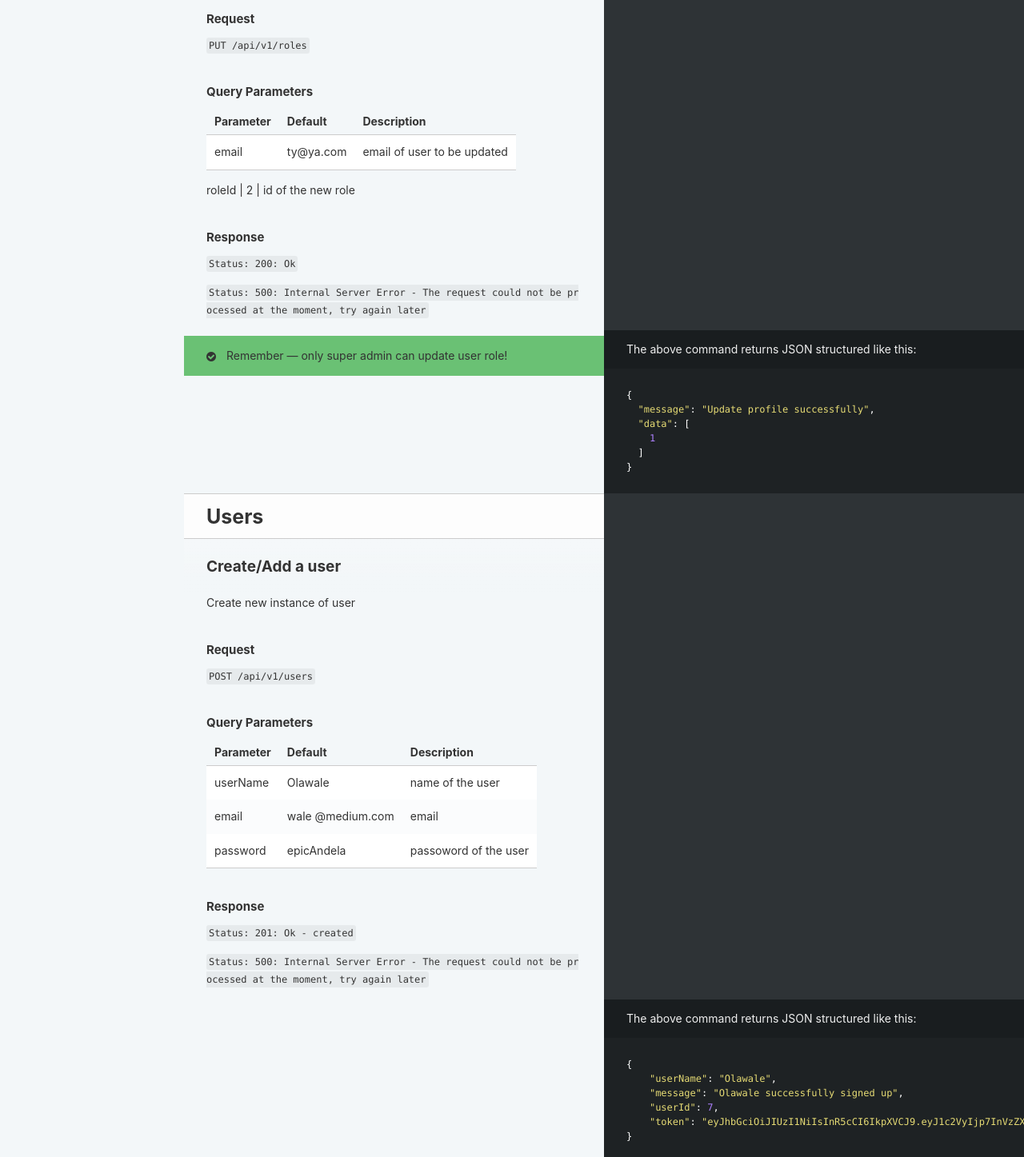
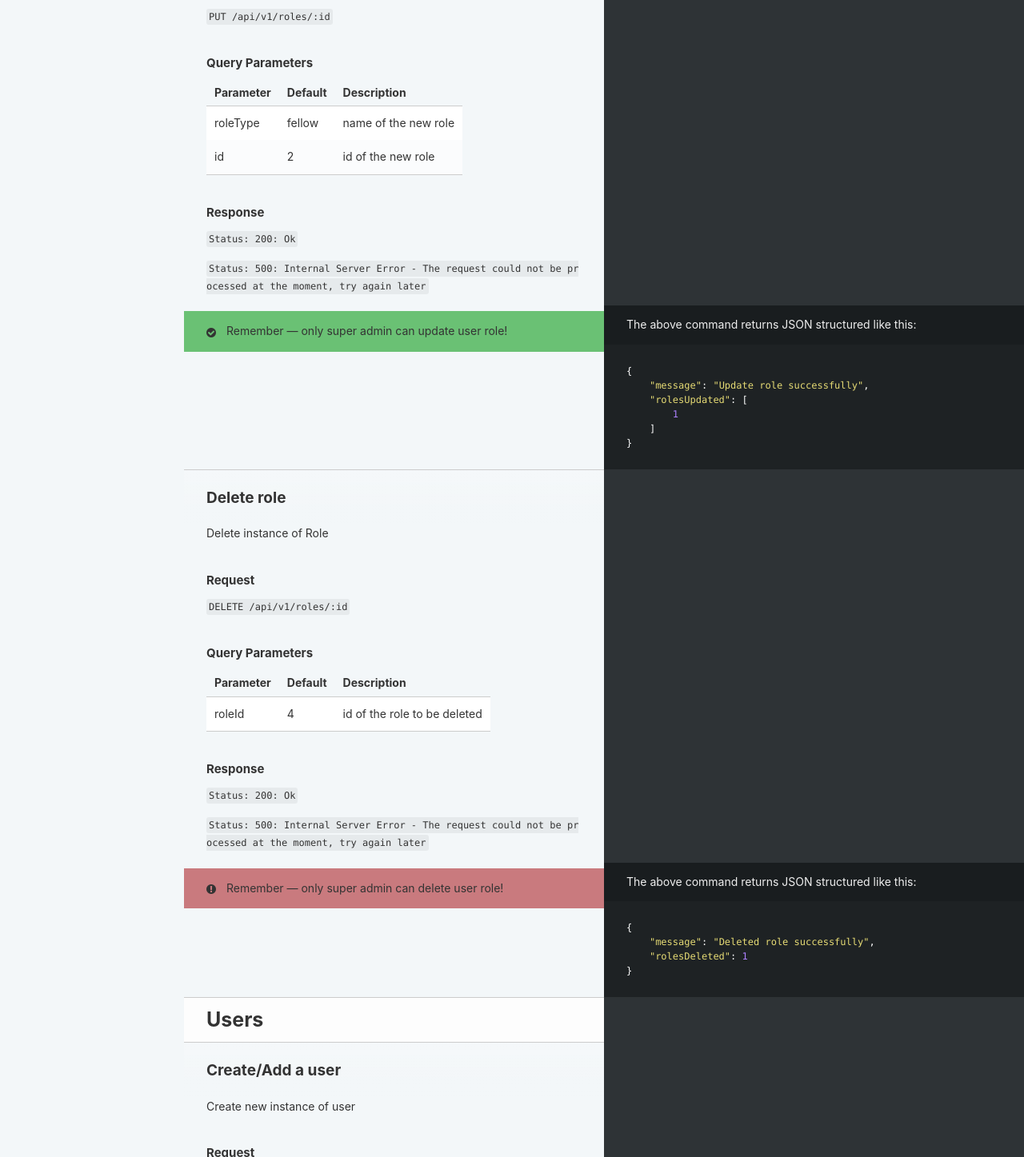
Before and after one commit to andela-Taiwo/Document_Manager, a website: page documentation/index.html in a window 1280 px wide. Shown: the part 2547-3994 px from the top of the page at 80% size. Drawn offline with Linux system fonts and the light colour scheme.

Commit message:
feat(documentation):
- update the documentation

```diff
--- a/documentation/index.html
+++ b/documentation/index.html
@@ -237,6 +237,9 @@
                   <li>
                     <a href="#update-role" class="toc-h2 toc-link" data-title="Role">Update role</a>
                   </li>
+                  <li>
+                    <a href="#delete-role" class="toc-h2 toc-link" data-title="Role">Delete role</a>
+                  </li>
               </ul>
           </li>
           <li>
@@ -368,8 +371,6 @@ You must replace <code>userToken</code> with your personal token.
 </span></code></pre><h2 id='create-add-a-role'>Create/Add  a role</h2>
 <p>Find matching instances of Role</p>
 <h3 id='request-2'>Request</h3>
-<p>api.roles.post()</p>
-
 <p><code>POST /api/v1/roles</code></p>
 <h3 id='query-parameters-2'>Query Parameters</h3>
 <table><thead>
@@ -404,7 +405,7 @@ You must replace <code>userToken</code> with your personal token.
 </span></code></pre><h2 id='update-role'>Update role</h2>
 <p>Find matching instances of Role</p>
 <h3 id='request-3'>Request</h3>
-<p><code>PUT /api/v1/roles</code></p>
+<p><code>PUT /api/v1/roles/:id</code></p>
 <h3 id='query-parameters-3'>Query Parameters</h3>
 <table><thead>
 <tr>
@@ -414,13 +415,16 @@ You must replace <code>userToken</code> with your personal token.
 </tr>
 </thead><tbody>
 <tr>
-<td>email</td>
-<td>ty@ya.com</td>
-<td>email of user to be updated</td>
+<td>roleType</td>
+<td>fellow</td>
+<td>name of the new role</td>
+</tr>
+<tr>
+<td>id</td>
+<td>2</td>
+<td>id of the new role</td>
 </tr>
 </tbody></table>
-
-<p>roleId         |  2         | id of the new role</p>
 <h3 id='response-3'>Response</h3>
 <p><code>Status: 200: Ok</code></p>
 
@@ -430,14 +434,48 @@ You must replace <code>userToken</code> with your personal token.
 <p>The above command returns JSON structured like this:</p>
 </blockquote>
 <pre class="highlight json tab-json"><code><span class="p">{</span><span class="w">
-  </span><span class="s2">"message"</span><span class="p">:</span><span class="w"> </span><span class="s2">"Update profile successfully"</span><span class="p">,</span><span class="w">
-  </span><span class="s2">"data"</span><span class="p">:</span><span class="w"> </span><span class="p">[</span><span class="w">
-    </span><span class="mi">1</span><span class="w">
-  </span><span class="p">]</span><span class="w">
+    </span><span class="s2">"message"</span><span class="p">:</span><span class="w"> </span><span class="s2">"Update role successfully"</span><span class="p">,</span><span class="w">
+    </span><span class="s2">"rolesUpdated"</span><span class="p">:</span><span class="w"> </span><span class="p">[</span><span class="w">
+        </span><span class="mi">1</span><span class="w">
+    </span><span class="p">]</span><span class="w">
 </span><span class="p">}</span><span class="w">
 </span></code></pre>
 <aside class="success">
 Remember — only super admin can update user role!
+</aside>
+<h2 id='delete-role'>Delete role</h2>
+<p>Delete instance of Role</p>
+<h3 id='request-4'>Request</h3>
+<p><code>DELETE /api/v1/roles/:id</code></p>
+<h3 id='query-parameters-4'>Query Parameters</h3>
+<table><thead>
+<tr>
+<th>Parameter</th>
+<th>Default</th>
+<th>Description</th>
+</tr>
+</thead><tbody>
+<tr>
+<td>roleId</td>
+<td>4</td>
+<td>id of the role to be deleted</td>
+</tr>
+</tbody></table>
+<h3 id='response-4'>Response</h3>
+<p><code>Status: 200: Ok</code></p>
+
+<p><code>Status: 500: Internal Server Error - The request could not be processed at the moment, try again later</code></p>
+
+<blockquote>
+<p>The above command returns JSON structured like this:</p>
+</blockquote>
+<pre class="highlight json tab-json"><code><span class="p">{</span><span class="w">
+    </span><span class="s2">"message"</span><span class="p">:</span><span class="w"> </span><span class="s2">"Deleted role successfully"</span><span class="p">,</span><span class="w">
+    </span><span class="s2">"rolesDeleted"</span><span class="p">:</span><span class="w"> </span><span class="mi">1</span><span class="w">
+</span><span class="p">}</span><span class="w">
+</span></code></pre>
+<aside class="warning">
+  Remember — only super admin can delete user role!
 </aside>
 <h1 id='users'>Users</h1><h2 id='create-add-a-user'>Create/Add  a user</h2>
 <p>Create new instance of user</p>
```
